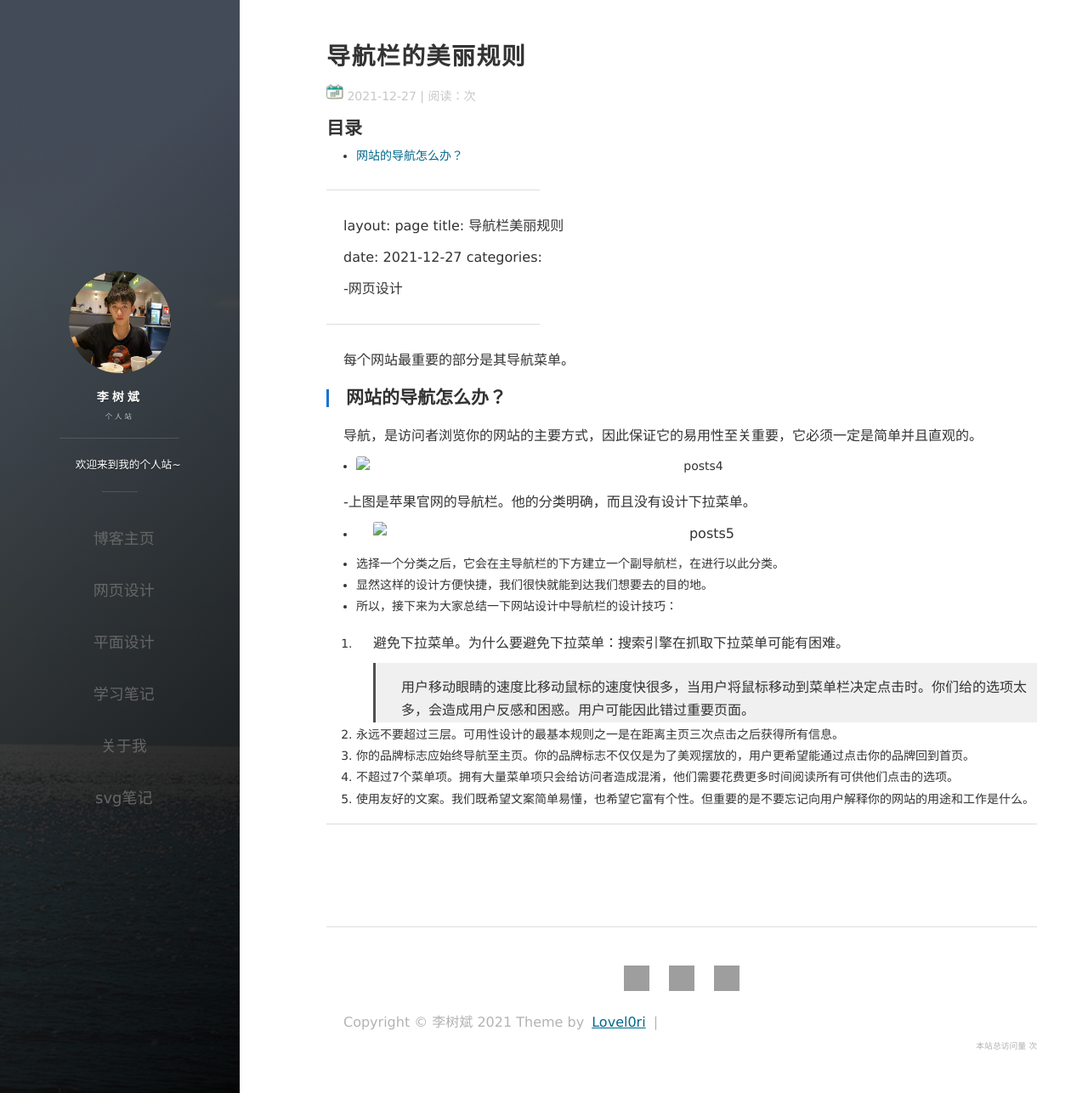
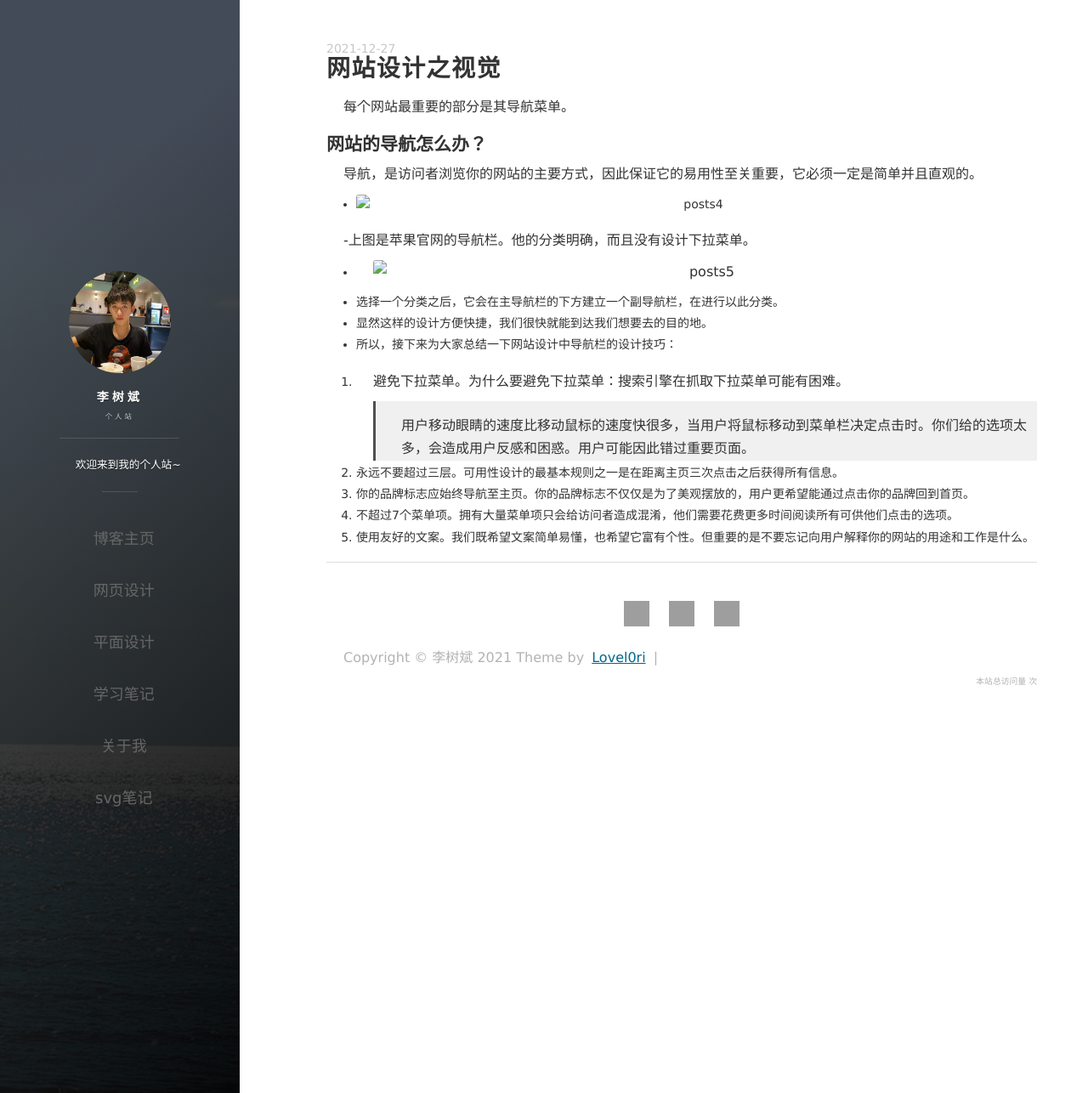
Before and after one commit to Lovel0ri/lovel0ri.github.io, a Jekyll site: the page built from _posts/2021-12-27-导航栏的美丽规则.md, in a window 1280 px wide and 1286 px high. Shown: the whole window at 85% size. Built offline with Jekyll 4.4.1, drawn with Linux system fonts in a browser that asks for light colours; nearby versions of some CDN libraries; our own code applies the rules of GitHub Pages for plain Markdown files; comment, search, counter and statistics services are not loaded; grey boxes are pictures that could not be loaded.

Commit message:
修改文章显示bug

```diff
--- a/_posts/2021-12-27-导航栏的美丽规则.md
+++ b/_posts/2021-12-27-导航栏的美丽规则.md
@@ -1,13 +1,12 @@
 ---
 layout: page
-title: 导航栏美丽规则
-
+title: 网站设计之视觉
+excerpt_separator: "<!--more-->"
 date: 2021-12-27
 categories:
+     - 网站设计
 
--网页设计
-
-----------
+---
 
 每个网站最重要的部分是其导航菜单。
 
```
